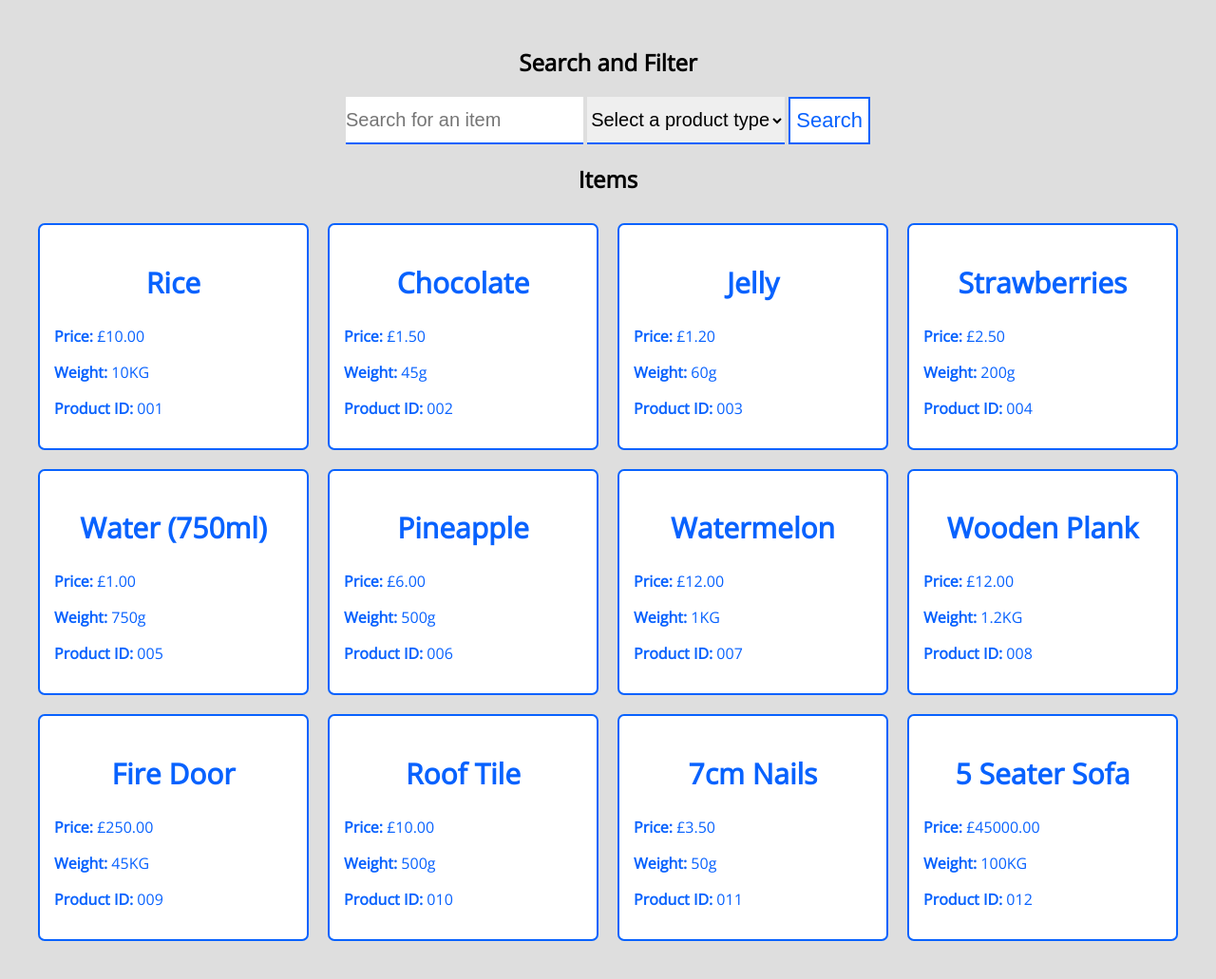
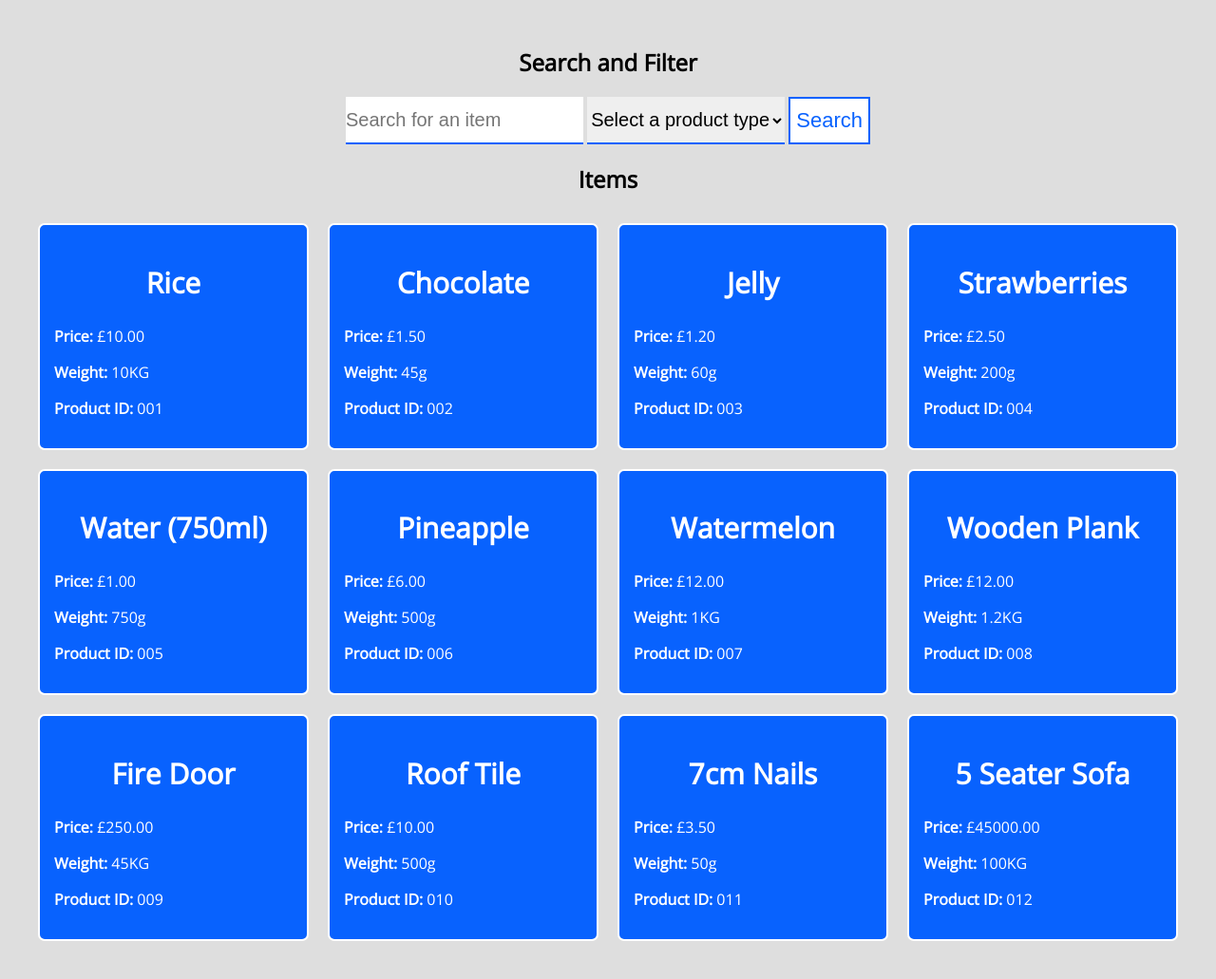
Before and after one commit to nayemkh/PHP---Shopping, a PHP site: page / in a window 1280 px wide. Shown: the part 297-1328 px from the top of the page at 95% size. Run offline with PHP 8.4, Linux system fonts and the light colour scheme; some libraries are stand-ins or nearby versions.

Commit message:
changed styling of product items

```diff
--- a/style.less
+++ b/style.less
@@ -93,12 +93,12 @@ body {
       .product-wrapper {
         display: block;
         position: relative;
-        background: white;
+        background: @blue_1;
         padding: 15px;
         border-radius: 7px;
         margin: 10px;
-        border: 2px solid @blue_1;
-        color: @blue_1;
+        border: 2px solid white;
+        color: white;
         transition: all 220ms ease-in-out;
         &:after {
           transition: all 220ms, ease-in-out;
@@ -111,7 +111,7 @@ body {
           left: 0;
           padding: 8px;
           margin: 0;
-          color: @blue_1;
+          color: white;
           border-top-left-radius: 5px;
           border-bottom-right-radius: 5px;
         }
@@ -138,12 +138,7 @@ body {
         &:hover,
         &:focus,
         &:active {
-          background: @blue_1;
-          color: white;
           transform: scale(1.05);
-          &:after {
-            color: white;
-          }
         }
         .product-name {
           font-size: 30px;
```
Also changed, not shown: style.css (+1 -1 lines).
